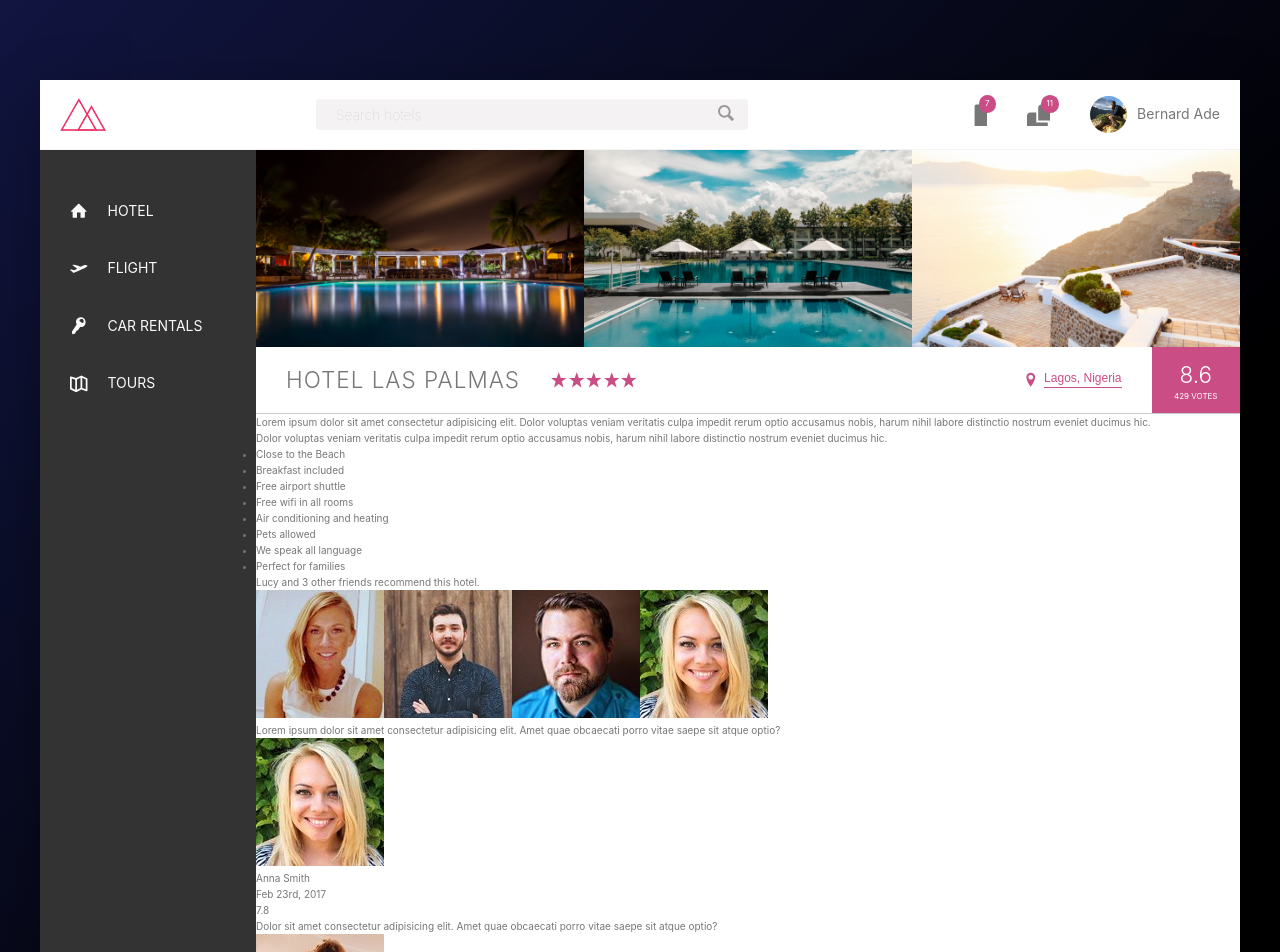
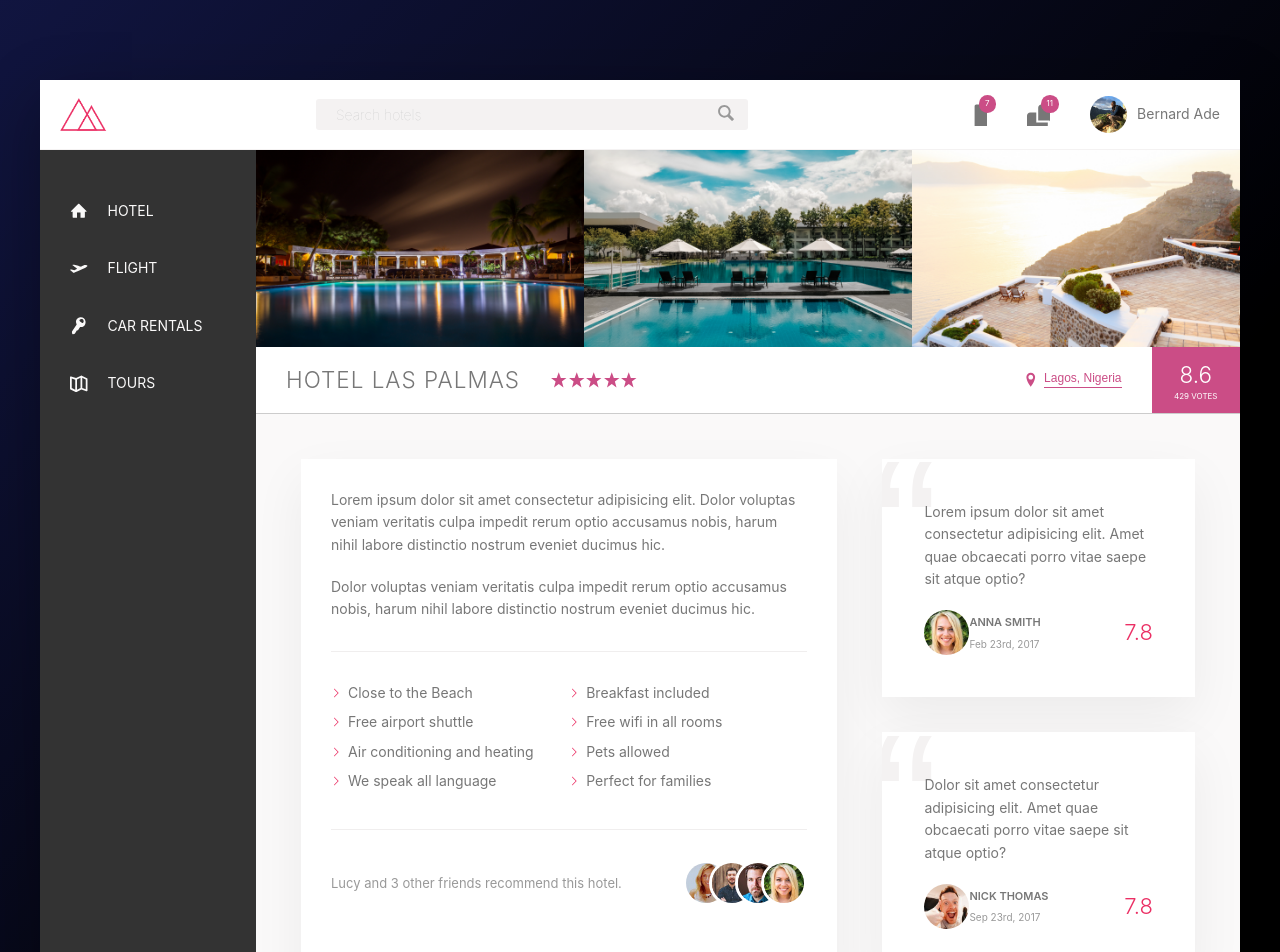
Before and after one commit to b-45/Vue-Sass-Bem, a Vue app: page /#/ in a window 1280 px wide. Shown: the top 952 px of the page. Built offline with nearby package versions, Linux system fonts and the light colour scheme.

Commit message:
added css style for HotelDetail

```diff
--- a/src/components/Content/TheHotelView/HotelDetail.vue
+++ b/src/components/Content/TheHotelView/HotelDetail.vue
@@ -69,3 +69,206 @@
     </div>
   </div>
 </template>
+
+<style lang="scss" scoped>
+  .detail {
+    font-size: 1.4rem;
+    display: flex;
+    padding: 4.5rem;
+    background-color: var(--color-grey-light-1);
+    border-bottom: var(--line);
+
+     @media only screen and (max-width: 56.25em) { //900px/16px
+     padding: 3rem;
+    }
+
+     @media only screen and (max-width: 37.5em) {  //600px/16px
+     flex-direction: column;
+    }
+  }
+
+
+  .description {
+    background-color: #fff;
+    box-shadow: var(--shadow-light);
+    padding: 3rem;
+    flex: 0 0 60%;
+    margin-right: 4.5rem;
+
+     @media only screen and (max-width: 56.75em) {
+     padding: 2rem;
+     margin-right: 3rem;
+    }
+
+    @media only screen and (max-width: 37.5em) {
+     margin-right: 0rem;
+     margin-bottom: 3rem;
+    }
+  }
+
+  .user-reviews {
+    flex: 1;
+    display: flex;
+    flex-direction: column;
+    align-items: center;
+  }
+
+
+  .paragraph:not(:last-of-type) {
+    margin-bottom: 2rem;
+  }
+
+  .list {
+    list-style: none;
+    margin: 3rem 0;
+    padding: 3rem 0;
+    border-top: var(--line);
+    border-bottom: var(--line);
+    display: flex;
+    flex-wrap: wrap;
+    &__item {
+      flex: 0 0 50%;
+      margin-bottom: .7rem;
+    }
+    &__item::before {
+      content: "";
+      display: inline-block;
+      height: 1rem;
+      width: 1rem;
+      margin-right: .7rem;
+
+      @supports (-webkit-mask-image: url() or (mask-image:url())) {
+        background-color: var(--color-primary);
+        -webkit-mask-image: url(../../../img/chevron-thin-right.svg);
+        -webkit-mask-size: cover;
+        mask-image: url(../../../img/chevron-thin-right.svg); //without prefixes for when other browsers implement this method
+        mask-size: cover;
+        background-image: none;
+      }
+    }
+  }
+
+  .recommend {
+    font-size: 1.3rem;
+    color: var(--color-grey-dark-3);
+    display: flex;
+    align-items: center;
+    &__count {
+      margin-right: auto; //pushes the box all the way to right
+    }
+    &__friends {
+      display: flex;
+    }
+    &__photo {
+      box-sizing: content-box;
+      height: 4rem;
+      width: 4rem;
+      border-radius: 50%;
+      border: 3px solid #fff;
+      &:not(:last-child) {
+        margin-right: -2rem;
+      }
+    }
+  }
+
+  .review {
+    background-color: #fff;
+    box-shadow: var(--shadow-light);
+    padding: 3em;
+    margin-bottom: 3.5rem;
+    position: relative; // reference to absolute positioning of quotation mark in top corner.
+    overflow: hidden; //overflow for positioning of quotation mark in top corner.
+
+     @media only screen and (max-width: 56.75em) {
+     padding: 2rem;
+     margin-bottom: 3rem;
+    }
+    &__text {
+      margin-bottom: 2rem;
+      z-index: 10;
+      position: relative; //positioning for z-index
+    }
+    &__user {
+      display: flex;
+      align-items: center;
+    }
+    &__photo {
+      height: 4.5rem;
+      width: 4.5rem;
+      border-radius: 50%;
+    }
+    &__user-box {
+      margin-right: auto; //pushes the box all the way to right
+    }
+    &__user-name {
+      font-size: 1.1rem;
+      font-weight: 600;
+      text-transform: uppercase;
+      margin-bottom: .4rem;
+    }
+    &__user-date {
+      font-size: 1rem;
+      color: var(--color-grey-dark-3);
+    }
+    &__rating {
+      color: var(--color-primary);
+      font-size: 2.2rem;
+      font-weight: 300;
+    }
+
+    &::before {
+      content: "\201C";
+      position: absolute;
+      top: -2.75rem;
+      left: -1rem;
+      line-height: 1;
+      font-size: 20rem;
+      color: var(--color-grey-light-2);
+      font-family: sans-serif;
+      z-index: 1;
+    }
+  }
+
+  .btn-inline {
+  border: none;
+  color: var(--color-primary);
+  font-size: inherit;
+  border-bottom: 1px solid currentColor;
+  padding-bottom: 2px;
+  display: inline-block;
+  background-color: transparent;
+  cursor: pointer;
+  transition: all .2s;
+
+  & span {
+    margin-left: 3px; // show all button
+    transition: margin-left .2s;
+
+  }
+
+  &:hover {
+    color: var(--color-grey-dark-1);
+    span {
+      margin-left: 8px; // show all button
+    }
+  }
+  &:focus {
+    outline: none;
+    animation: pulsate 1s infinite;
+  }
+  @keyframes pulsate {
+    0% {
+      transform: scale(1);
+      box-shadow: none;
+    }
+    50% {
+      transform: scale(1.05);
+      box-shadow: 0 1rem 4rem rgba(0, 0, 0, .25);
+    }
+    100% {
+      transform: scale(1);
+      box-shadow: none;
+    }
+  }
+}
+</style>
```
